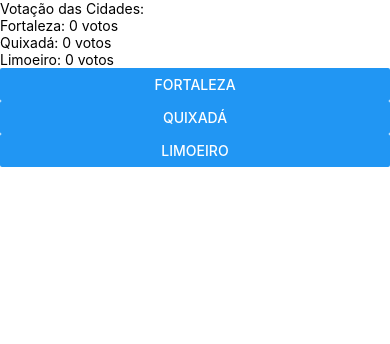
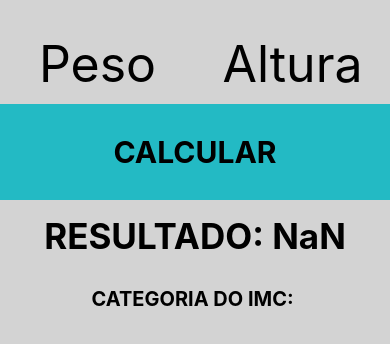
Before and after one commit to Menezes-A/PIMD-2020.2, a React Native app: screen / in a window 390 px wide. Shown: the top 344 px of the page. Built offline with nearby package versions, Linux system fonts and the light colour scheme.

Commit message:
primeiro commit

```diff
--- a/App.js
+++ b/App.js
@@ -1,15 +1,21 @@
 import { StatusBar } from 'expo-status-bar';
 import React from 'react';
-import { View } from 'react-native';
-import Home from './Atividade 2/Home';
-import Navbar from './Atividade 2/Navbar';
+import { View, StyleSheet } from 'react-native';
+import IMCApp from './IMC/IMCApp';
 
 export default function App() {
   return (
-    <View>
+    <View style={style.container}>
       <StatusBar backgroundColor={"#381859"}></StatusBar>
-      <Navbar></Navbar>
-      <Home></Home>
+      <IMCApp></IMCApp>
     </View>
   );
 }
+
+const style = StyleSheet.create({
+  container:{
+    flex: 1,
+    backgroundColor: '#D3D3D3',
+  }
+
+});
--- /dev/null
+++ b/IMC/IMCApp.js
@@ -0,0 +1,67 @@
+import React, { Component } from 'react'
+import { Button, Text, TextInput, View, StyleSheet, TouchableOpacity } from 'react-native'
+import IMCCalc from './IMCCalc'
+
+export class IMCApp extends Component {
+    constructor(props){
+        super(props)
+        this.state = { //aqui ficam as variaveis que são mutavel
+            pesoEstado: 0,
+            alturaEstado:0.0,
+            pesoMudado:0,
+            alturaMudado:0.0,
+        }
+    }
+
+    calcular(){
+        this.setState({
+            alturaEstado: this.state.alturaMudado,
+            pesoEstado: this.state.pesoMudado,
+        })
+    }
+
+    render() {
+        return (
+           <View style={style.container}>
+               <View style={style.entradas}>
+                   <TextInput  style ={style.input} placeholder="Peso" keyboardType="numeric" onChangeText={(peso) => this.setState({pesoMudado:peso})}>
+                   </TextInput>
+                   <TextInput  style ={style.input} placeholder="Altura" keyboardType="numeric" onChangeText={(altura) => this.setState({alturaMudado:altura})}>
+                   </TextInput>
+                </View>
+                <TouchableOpacity style={style.button} onPress={() => this.calcular()}>
+                    <Text style={style.buttonText}> CALCULAR </Text>
+                </TouchableOpacity>{/*função anonima*/}
+                <IMCCalc peso={this.state.pesoEstado} altura={this.state.alturaEstado}></IMCCalc> {/*hierarquia*/}
+           </View>
+        )
+    }
+}
+
+const style = StyleSheet.create({
+    entradas:{
+        flexDirection:'row',
+    },
+
+    input:{
+        height:80,
+        textAlign: 'center',
+        width: '50%',
+        fontSize:50,
+        marginTop:24,
+      },
+
+    button:{
+        backgroundColor:'#23BAC4',
+    },
+
+    buttonText:{
+        fontSize:50,
+        textAlign: 'center',
+        padding:30,
+        fontSize:30,
+        fontWeight:'bold',
+    }
+});
+
+export default IMCApp
--- /dev/null
+++ b/IMC/IMCCalc.js
@@ -0,0 +1,34 @@
+import React, { Component } from 'react'
+import { StyleSheet, Text, View } from 'react-native'
+import IMCMsg from './IMCMsg';
+
+
+export class IMCCalc extends Component {
+    constructor(props){
+        super(props)
+    }
+    render() {
+        let imc = this.props.peso/(this.props.altura * this.props.altura);
+        return (
+            <View>
+                <Text  style={style.resultado}>
+                 RESULTADO: {imc}
+                </Text>
+                <IMCMsg imc={imc}></IMCMsg>
+            </View>
+        )
+    }
+}
+
+const style = StyleSheet.create({
+    resultado:{
+        textAlign:'center',
+        color:'black',
+        fontSize:35,
+        padding:15,
+        fontWeight:'bold',
+    },
+
+});
+
+export default IMCCalc
--- /dev/null
+++ b/IMC/IMCMsg.js
@@ -0,0 +1,47 @@
+import React, { Component } from 'react'
+import { StyleSheet, Text, View } from 'react-native'
+
+
+export class IMCMsg extends Component {
+    render() {
+        let  analise ="";
+
+        if(this.props.imc < 17){
+            analise="Muito baixo do peso";
+        }else if (this.props.imc > 17 && this.props.imc < 18.49){
+            analise="Abaixo do peso";
+        }else if (this.props.imc > 18.5 && this.props.imc < 24.99){
+            analise="Normal";
+        }else if (this.props.imc > 25 && this.props.imc < 29.99){
+            analise="[ALERTA] Acima do peso";
+        }else if (this.props.imc > 30 && this.props.imc < 34.99){
+            analise="Obesidade Tipo 1";
+        }else if (this.props.imc > 35 && this.props.imc < 39.99){
+            analise="Obesidade Tipo 2";
+        }else if (this.props.imc > 40 ){
+            analise="Obesidade Tipo 3";
+        }
+
+
+        return (
+            <View>
+                <Text style={style.resultado}>
+                    CATEGORIA DO IMC: {analise}
+                </Text>
+            </View>
+        )
+    }
+}
+
+const style = StyleSheet.create({
+    resultado:{
+        textAlign:'center',
+        color:'black',
+        fontSize:20,
+        padding:15,
+        fontWeight:'bold',
+    },
+
+});
+
+export default IMCMsg
```
Also changed, not shown: Home.js (deleted, +0 -45 lines), Navbar.js (deleted, +0 -16 lines).
